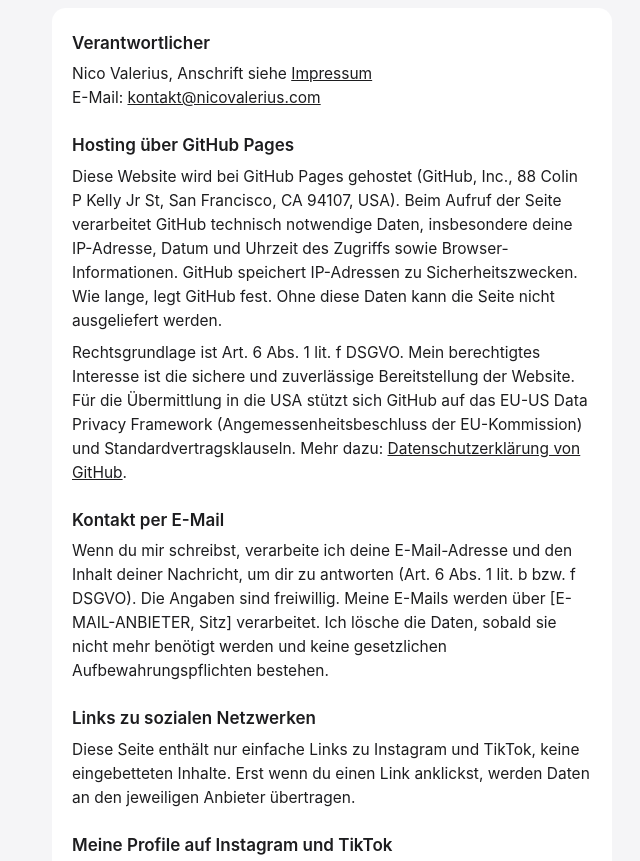
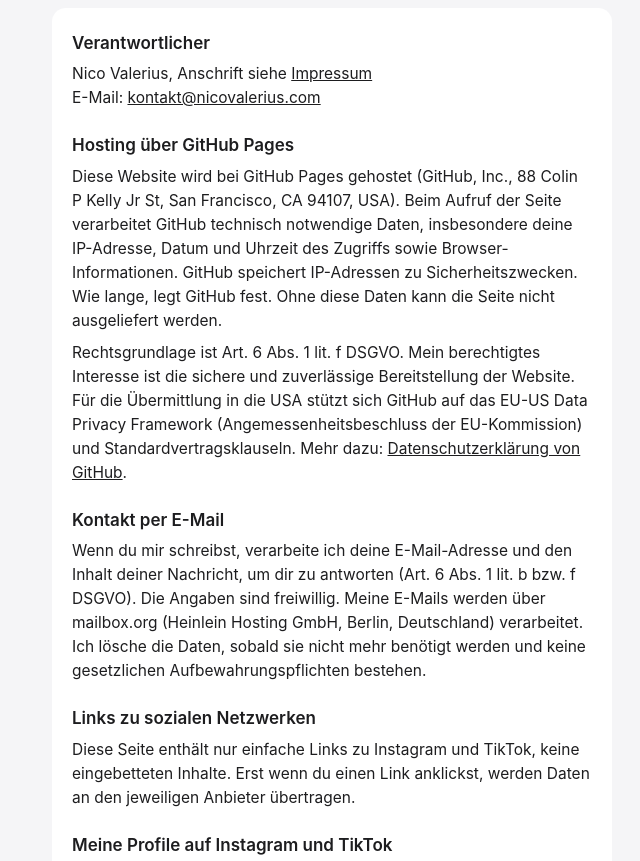
Before and after one commit to NicoValerius/Nico-Valerius-Website, a plain HTML site: page datenschutz.html in a window 1280 px wide. Shown: the part 158-1019 px from the top of the page, without its empty margins (308-948 px from the left). Drawn offline with Linux system fonts and the light colour scheme.

Commit message:
Update email provider information in datenschutz.html

```diff
--- a/datenschutz.html
+++ b/datenschutz.html
@@ -43,7 +43,7 @@
     <p>Rechtsgrundlage ist Art. 6 Abs. 1 lit. f DSGVO. Mein berechtigtes Interesse ist die sichere und zuverlässige Bereitstellung der Website. Für die Übermittlung in die USA stützt sich GitHub auf das EU-US Data Privacy Framework (Angemessenheitsbeschluss der EU-Kommission) und Standardvertragsklauseln. Mehr dazu: <a href="https://docs.github.com/de/site-policy/privacy-policies/github-general-privacy-statement" rel="noopener">Datenschutzerklärung von GitHub</a>.</p>
 
     <h2>Kontakt per E-Mail</h2>
-    <p>Wenn du mir schreibst, verarbeite ich deine E-Mail-Adresse und den Inhalt deiner Nachricht, um dir zu antworten (Art. 6 Abs. 1 lit. b bzw. f DSGVO). Die Angaben sind freiwillig. Meine E-Mails werden über [E-MAIL-ANBIETER, Sitz] verarbeitet. Ich lösche die Daten, sobald sie nicht mehr benötigt werden und keine gesetzlichen Aufbewahrungspflichten bestehen.</p>
+    <p>Wenn du mir schreibst, verarbeite ich deine E-Mail-Adresse und den Inhalt deiner Nachricht, um dir zu antworten (Art. 6 Abs. 1 lit. b bzw. f DSGVO). Die Angaben sind freiwillig. Meine E-Mails werden über mailbox.org (Heinlein Hosting GmbH, Berlin, Deutschland) verarbeitet. Ich lösche die Daten, sobald sie nicht mehr benötigt werden und keine gesetzlichen Aufbewahrungspflichten bestehen.</p>
 
     <h2>Links zu sozialen Netzwerken</h2>
     <p>Diese Seite enthält nur einfache Links zu Instagram und TikTok, keine eingebetteten Inhalte. Erst wenn du einen Link anklickst, werden Daten an den jeweiligen Anbieter übertragen.</p>
```
